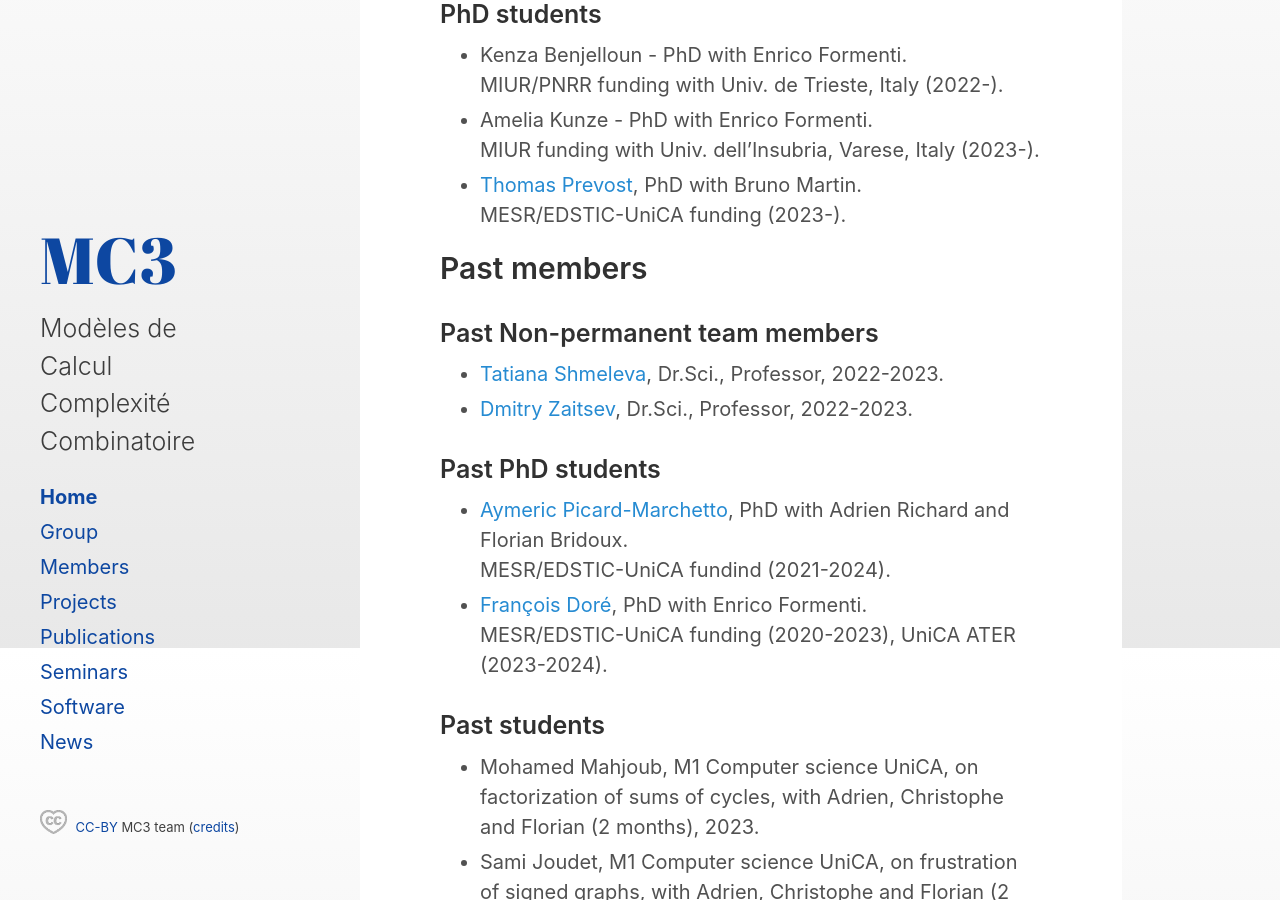
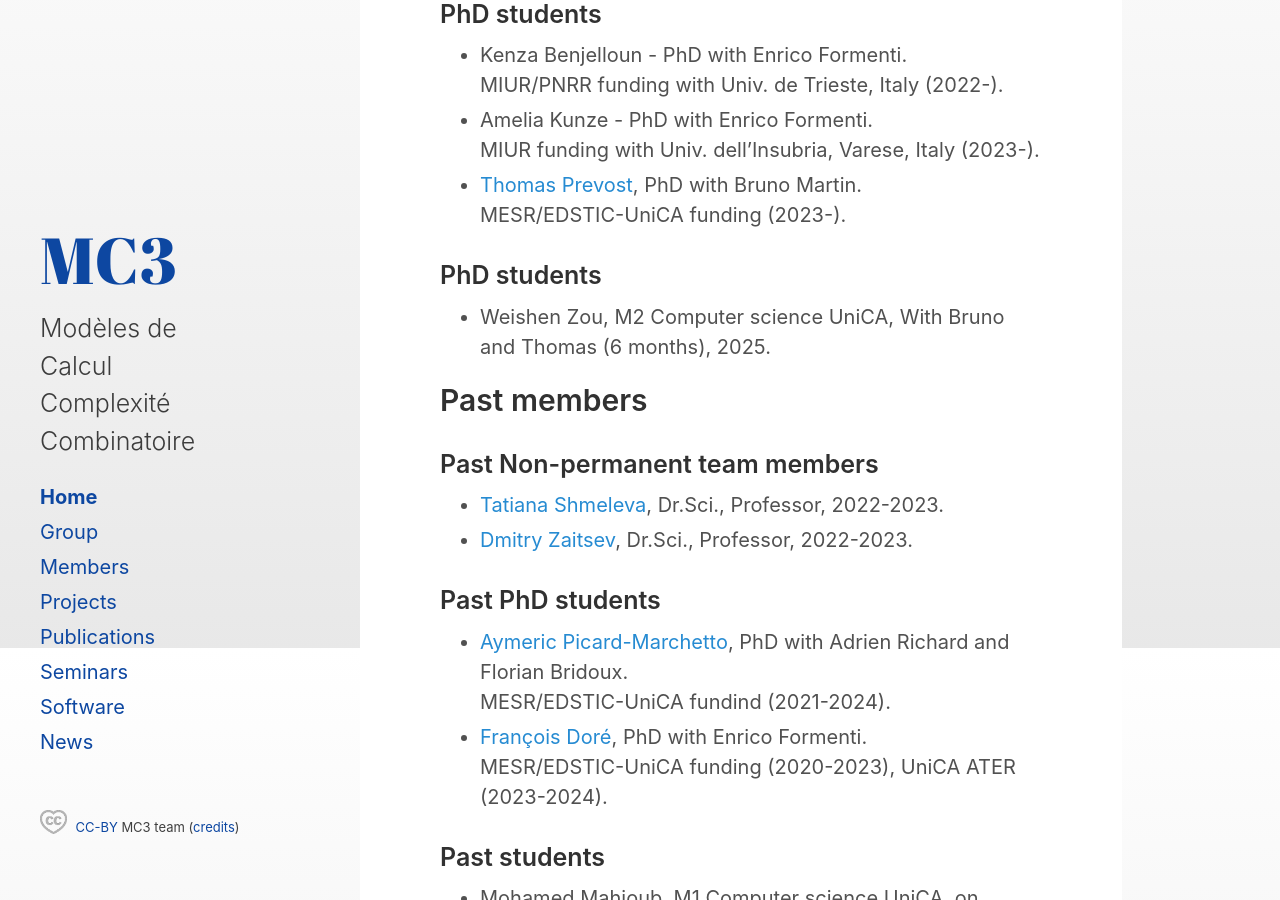
Before and after one commit to richardadrien/mc3, a Jekyll site: the page built from _posts/2023-11-01-home.md, in a window 1280 px wide and 900 px high, scrolled down 2052 px. Built offline with Jekyll 4.4.1, drawn with Linux system fonts in a browser that asks for light colours; the list of posts is cut into pages by our own code.

Commit message:
Update 2023-11-01-home.md

```diff
--- a/_posts/2023-11-01-home.md
+++ b/_posts/2023-11-01-home.md
@@ -66,6 +66,10 @@ The group was founded by [Enrico Formenti](https://webusers.i3s.unice.fr/~formen
 	MIUR funding with Univ. dell’Insubria, Varese, Italy (2023-).
 - [Thomas Prevost](https://thomasarmel.github.io), PhD with Bruno Martin.
 	MESR/EDSTIC-UniCA funding  (2023-).
+
+### PhD students
+
+- Weishen Zou, M2 Computer science UniCA, With Bruno and Thomas (6 months), 2025.
 
 ## Past members
 
```
